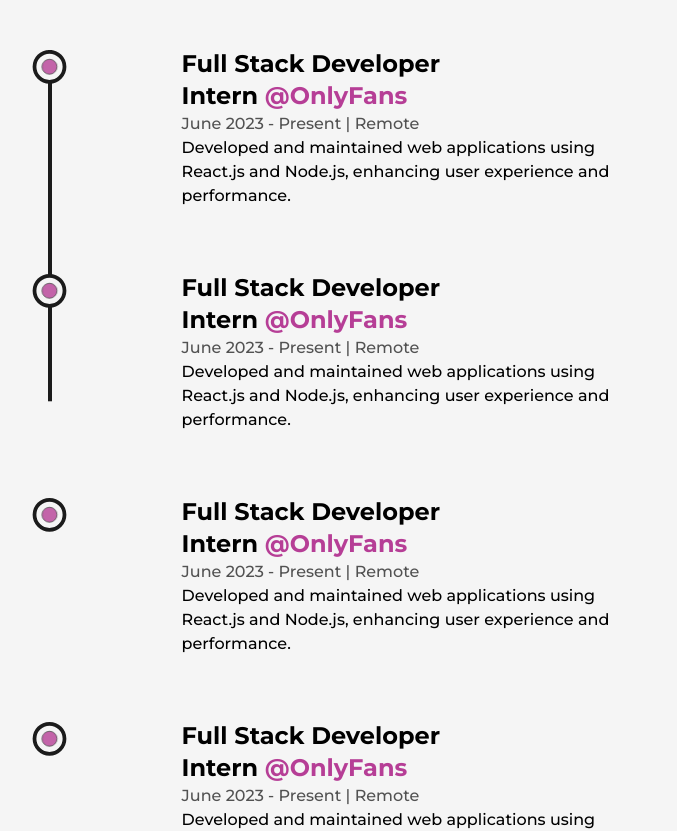
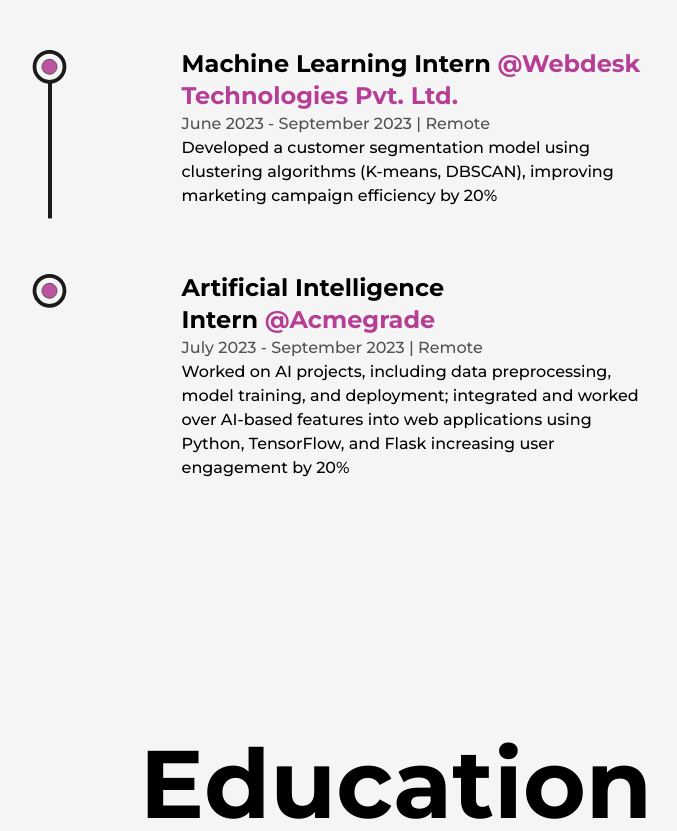
Before and after one commit to AbhirupDey/Portfolio, a Next.js app: page /about in a window 1280 px wide. Shown: the part 2500-3331 px from the top of the page, without its empty margins (244-921 px from the left). Built offline with nearby package versions, Linux system fonts and the light colour scheme.

Commit message:
changes in details

```diff
--- a/src/components/Experience.js
+++ b/src/components/Experience.js
@@ -15,8 +15,7 @@
         whileInView={{y: 0}}
         transition={{duration: 0.7, type: "spring"}}
         >
-            <h3 className='capitalize font-bold text-2xl'>{position}&nbsp;<a href={companyLink}
-            target="_blank"
+            <h3 className='capitalize font-bold text-2xl'>{position}&nbsp;<a
             className='text-primary dark:text-primaryDark capitalize'
             >@{company}</a></h3>
             <span className='capitalize font-medium text-dark/75 dark:text-light/75'>
@@ -54,36 +53,20 @@
 
             <ul className="w-full flex flex-col items-start justify-between ml-4">
                 <Details
-                    position="Full Stack Developer Intern"
-                    company="OnlyFans"
-                    companyLink="https://onlyfans.com/"
-                    time="June 2023 - Present"
+                    position="Machine Learning Intern"
+                    company="Webdesk Technologies Pvt. Ltd."
+                    companyLink=""
+                    time="June 2023 - September 2023"
                     address="Remote"
-                    work="Developed and maintained web applications using React.js and Node.js, enhancing user experience and performance."
+                    work="Developed a customer segmentation model using clustering algorithms (K-means, DBSCAN), improving marketing campaign efficiency by 20%"
                 />
                 <Details
-                    position="Full Stack Developer Intern"
-                    company="OnlyFans"
-                    companyLink="https://onlyfans.com/"
-                    time="June 2023 - Present"
+                    position="Artificial Intelligence Intern"
+                    company="Acmegrade"
+                    companyLink=""
+                    time="July 2023 - September 2023"
                     address="Remote"
-                    work="Developed and maintained web applications using React.js and Node.js, enhancing user experience and performance."
-                />
-                <Details
-                    position="Full Stack Developer Intern"
-                    company="OnlyFans"
-                    companyLink="https://onlyfans.com/"
-                    time="June 2023 - Present"
-                    address="Remote"
-                    work="Developed and maintained web applications using React.js and Node.js, enhancing user experience and performance."
-                />
-                <Details
-                    position="Full Stack Developer Intern"
-                    company="OnlyFans"
-                    companyLink="https://onlyfans.com/"
-                    time="June 2023 - Present"
-                    address="Remote"
-                    work="Developed and maintained web applications using React.js and Node.js, enhancing user experience and performance."
+                    work="Worked on AI projects, including data preprocessing, model training, and deployment; integrated and worked over AI-based features into web applications using Python, TensorFlow, and Flask increasing user engagement by 20%"
                 />
             </ul>
         </div>
--- a/src/pages/index.js
+++ b/src/pages/index.js
@@ -14,7 +14,7 @@
   return (
     <>
       <Head>
-        <title>Create Next App</title>
+        <title>Abhirup Dey</title>
         <meta name="description" content="Generated by create next app" />
 
       </Head>
```
